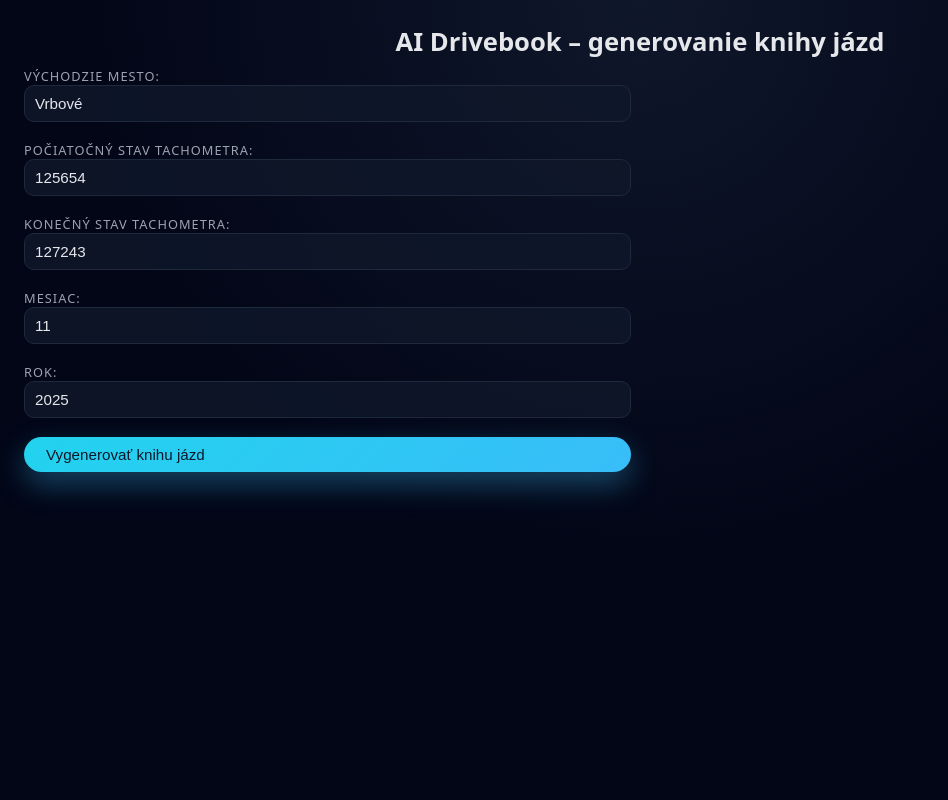
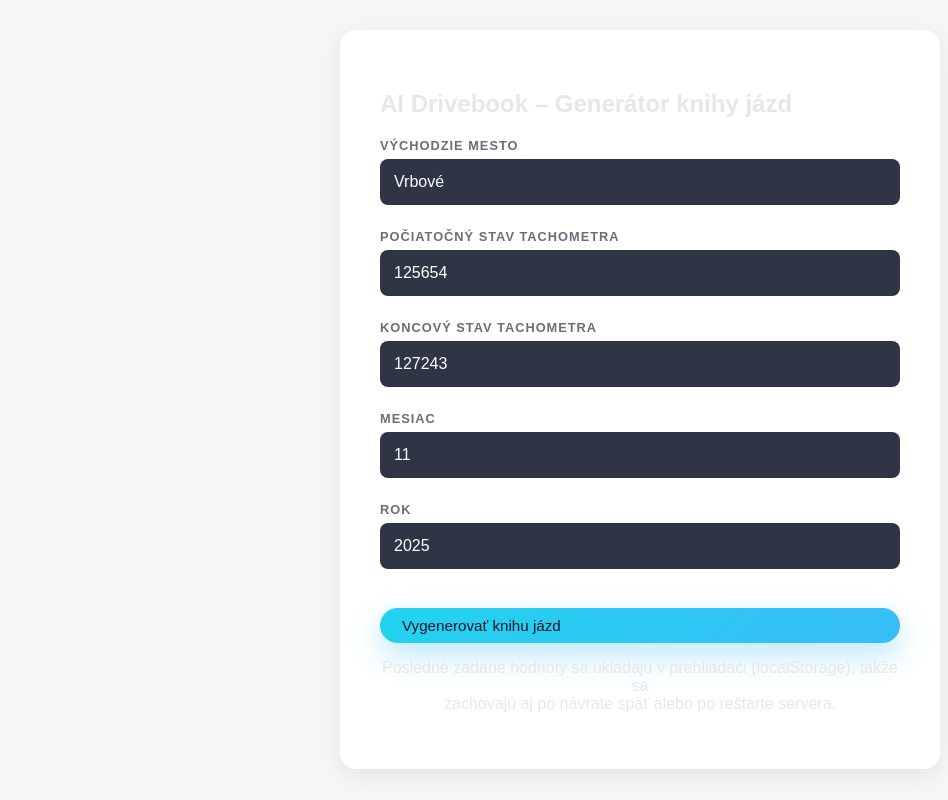
Before and after one commit to ravalovic/ai-drivebook, a FastAPI app: page / in a window 1280 px wide. Shown: the whole page, without its empty margins (0-948 px from the left). Run offline with FastAPI, Linux system fonts and the light colour scheme; parts of the project's set-up code (start-up, migrations or seed data) failed here and were passed over.

Commit message:
add local storage for web inputs

```diff
--- a/static/style.css
+++ b/static/style.css
@@ -76,9 +76,6 @@
 
 form {
     margin-top: 8px;
-    display: grid;
-    grid-template-columns: 1fr 1fr;
-    gap: 14px 18px;
 }
 
 .field-full {
@@ -262,3 +259,107 @@
 .back-link:hover {
     text-decoration: underline;
 }
+
+body {
+    font-family: Arial, sans-serif;
+    background: #f4f6f8;
+    margin: 0;
+    padding: 30px;
+}
+
+.container {
+    max-width: 520px;
+    margin: auto;
+}
+
+.title {
+    text-align: center;
+    margin-bottom: 25px;
+}
+
+.card.form-card {
+    background: #ffffff;
+    padding: 25px;
+    border-radius: 8px;
+    box-shadow: 0 2px 6px rgba(0,0,0,0.1);
+}
+
+.form-row-vertical {
+    display: flex;
+    flex-direction: column;
+    margin-bottom: 18px;
+}
+
+.form-row-vertical label {
+    margin-bottom: 5px;
+    font-weight: bold;
+}
+
+.form-row-vertical input {
+    padding: 10px;
+    border: 1px solid #ccc;
+    border-radius: 6px;
+    font-size: 15px;
+}
+
+.submit-btn {
+    margin-top: 15px;
+    width: 100%;
+    padding: 12px;
+    background: #0066ff;
+    color: white;
+    border: none;
+    border-radius: 6px;
+    font-size: 16px;
+    cursor: pointer;
+}
+
+.submit-btn:hover {
+    background: #004ecc;
+}
+
+.small-note {
+    margin-top: 20px;
+    text-align: center;
+    font-size: 13px;
+    color: #777;
+}
+.form-container {
+    max-width: 600px;
+    margin: 0 auto;
+    padding: 40px;
+    background: white;
+    border-radius: 16px;
+    box-shadow: 0 6px 22px rgba(0,0,0,0.08);
+}
+
+.form-group {
+    display: flex;
+    flex-direction: column;
+    margin-bottom: 24px;
+}
+
+.form-group label {
+    font-weight: 700;
+    color: #6c6c7a;
+    margin-bottom: 6px;
+    letter-spacing: 1px;
+}
+
+.form-group input {
+    padding: 14px;
+    background: #2f3545;
+    border: none;
+    border-radius: 8px;
+    color: white;
+    font-size: 16px;
+}
+
+.button-wrapper {
+    display: flex;
+    justify-content: center;
+    margin-top: 20px;
+}
+
+.submit-btn {
+    padding: 18px 30px;
--- a/templates/form.html
+++ b/templates/form.html
@@ -2,58 +2,79 @@
 <html lang="sk">
 <head>
     <meta charset="UTF-8">
-    <title>AI Drivebook – vstupné údaje</title>
+    <title>AI Drivebook – Generátor knihy jázd</title>
     <link rel="stylesheet" href="/static/style.css">
 </head>
+<body>
+<div class="form-container">
+    <h2>AI Drivebook – Generátor knihy jázd</h2>
 
-<body>
-    <h1>AI Drivebook – generovanie knihy jázd</h1>
+    <form id="drivebook-form" method="post" action="/generate">
 
-    <!-- LOADING OVERLAY -->
-    <div id="loading-overlay">
-        <div class="spinner"></div>
-        Pracujem… generujem knihu jázd.
-        <br>Prosím čakajte (trvá to ~10–30 sekúnd).
-    </div>
+        <div class="form-group">
+            <label for="start_city">Východzie mesto</label>
+            <input type="text" id="start_city" name="start_city" value="{{ defaults.start_city }}" required>
+        </div>
 
-    <form method="post" action="/generate" onsubmit="showLoading()">
-        <label>
-            Východzie mesto:
-            <input type="text" name="start_city" value="{{ defaults.start_city }}" required>
-        </label>
-        <br>
+        <div class="form-group">
+            <label for="start_odo">Počiatočný stav tachometra</label>
+            <input type="number" id="start_odo" name="start_odo" value="{{ defaults.start_odo }}" required>
+        </div>
 
-        <label>
-            Počiatočný stav tachometra:
-            <input type="number" name="start_odo" value="{{ defaults.start_odo }}" required>
-        </label>
-        <br>
+        <div class="form-group">
+            <label for="end_odo">Koncový stav tachometra</label>
+            <input type="number" id="end_odo" name="end_odo" value="{{ defaults.end_odo }}" required>
+        </div>
 
-        <label>
-            Konečný stav tachometra:
-            <input type="number" name="end_odo" value="{{ defaults.end_odo }}" required>
-        </label>
-        <br>
+        <div class="form-group">
+            <label for="month">Mesiac</label>
+            <input type="number" id="month" name="month" min="1" max="12" value="{{ defaults.month }}" required>
+        </div>
 
-        <label>
-            Mesiac:
-            <input type="number" name="month" min="1" max="12" value="{{ defaults.month }}" required>
-        </label>
-        <br>
+        <div class="form-group">
+            <label for="year">Rok</label>
+            <input type="number" id="year" name="year" value="{{ defaults.year }}" required>
+        </div>
 
-        <label>
-            Rok:
-            <input type="number" name="year" value="{{ defaults.year }}" required>
-        </label>
-        <br><br>
+        <div class="button-wrapper">
+            <button type="submit" class="submit-btn">Vygenerovať knihu jázd</button>
+        </div>
 
-        <button type="submit">Vygenerovať knihu jázd</button>
     </form>
 
-    <script>
-        function showLoading() {
-            document.getElementById("loading-overlay").style.display = "flex";
+    <p class="note">
+        Posledné zadané hodnoty sa ukladajú v prehliadači (localStorage), takže sa<br>
+        zachovajú aj po návrate späť alebo po reštarte servera.
+    </p>
+</div>
+
+<!-- LocalStorage JS -->
+<script>
+    document.addEventListener("DOMContentLoaded", () => {
+        const FIELD_IDS = ["start_city", "start_odo", "end_odo", "month", "year"];
+        const PREFIX = "drivebook_";
+
+        // Load saved values
+        FIELD_IDS.forEach((id) => {
+            const el = document.getElementById(id);
+            if (!el) return;
+            const saved = localStorage.getItem(PREFIX + id);
+            if (saved !== null) el.value = saved;
+        });
+
+        // Save on submit
+        const form = document.getElementById("logbook-form");
+        if (form) {
+            form.addEventListener("submit", () => {
+                FIELD_IDS.forEach((id) => {
+                    const el = document.getElementById(id);
+                    if (!el) return;
+                    localStorage.setItem(PREFIX + id, el.value);
+                });
+            });
         }
-    </script>
+    });
+</script>
+
 </body>
 </html>
```
